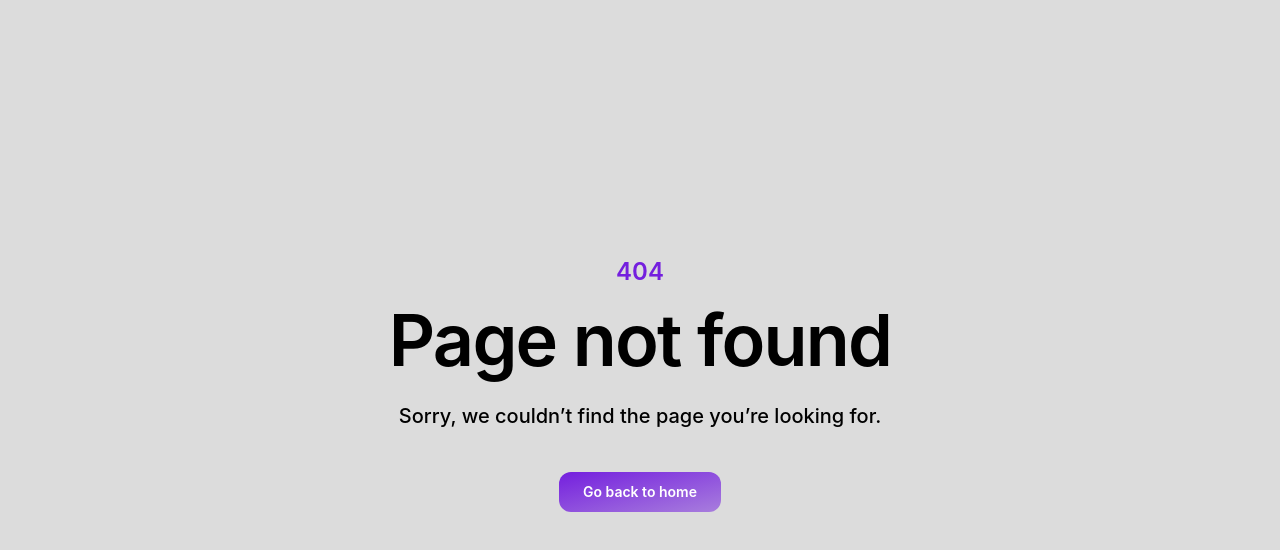
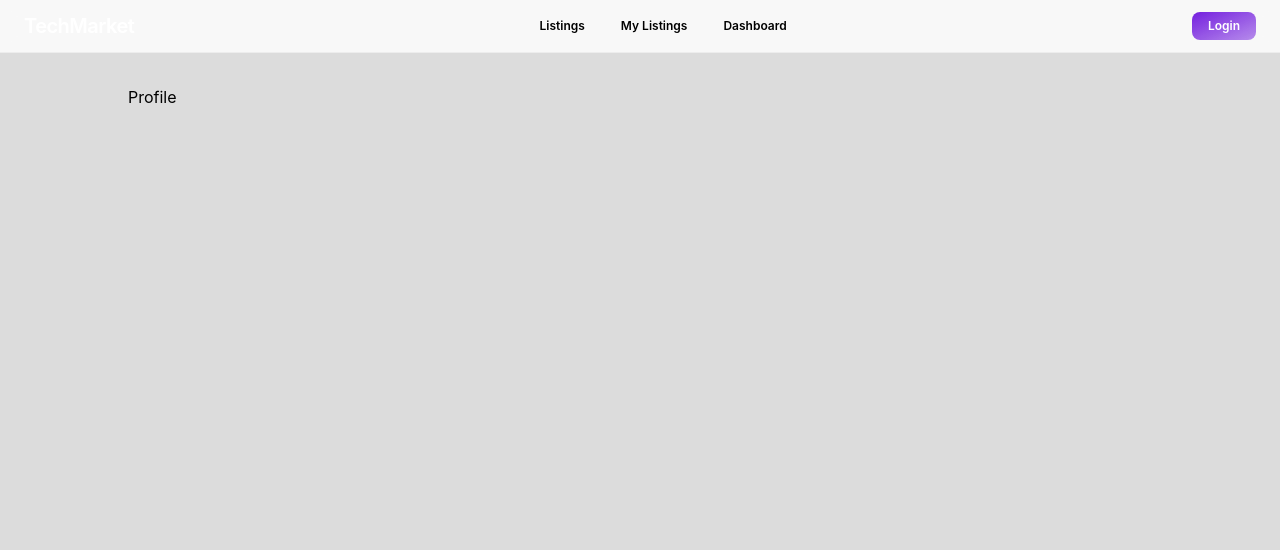
Before and after one commit to MihailDimitrov1235/online-tech-marketplace, a React (Vite) app in the folder client/: page /profile in a window 1280 px wide. Before the commit this address had no page. Shown: the top 550 px of the page. Built offline with nearby package versions, Linux system fonts and the light colour scheme.

Commit message:
added profile page

```diff
--- /dev/null
+++ b/client/src/pages/Profile.tsx
@@ -0,0 +1,3 @@
+export default function Profile() {
+  return <div>Profile</div>
+}
--- a/client/src/router.tsx
+++ b/client/src/router.tsx
@@ -9,6 +9,7 @@ import Page404 from "@/pages/Page404"
 import Listings from "./pages/Listings"
 import Dashboard from "./pages/Dashboard"
 import MyListings from "./pages/MyListings"
+import Profile from "./pages/Profile"
 
 export const router = createBrowserRouter([
   {
@@ -46,6 +47,15 @@ export const router = createBrowserRouter([
           },
         ],
       },
+      {
+        path: "profile",
+        children: [
+          {
+            index: true,
+            element: <Profile />,
+          },
+        ],
+      },
     ],
   },
   {
```
